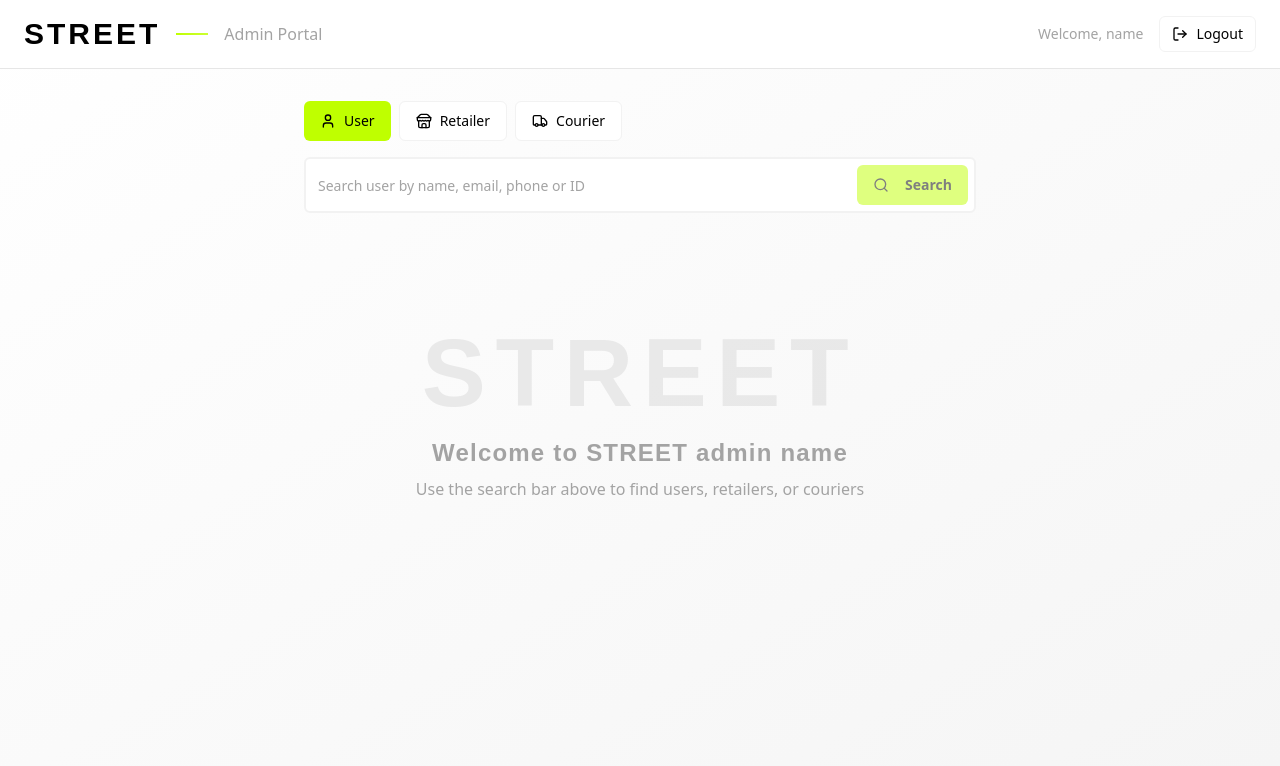
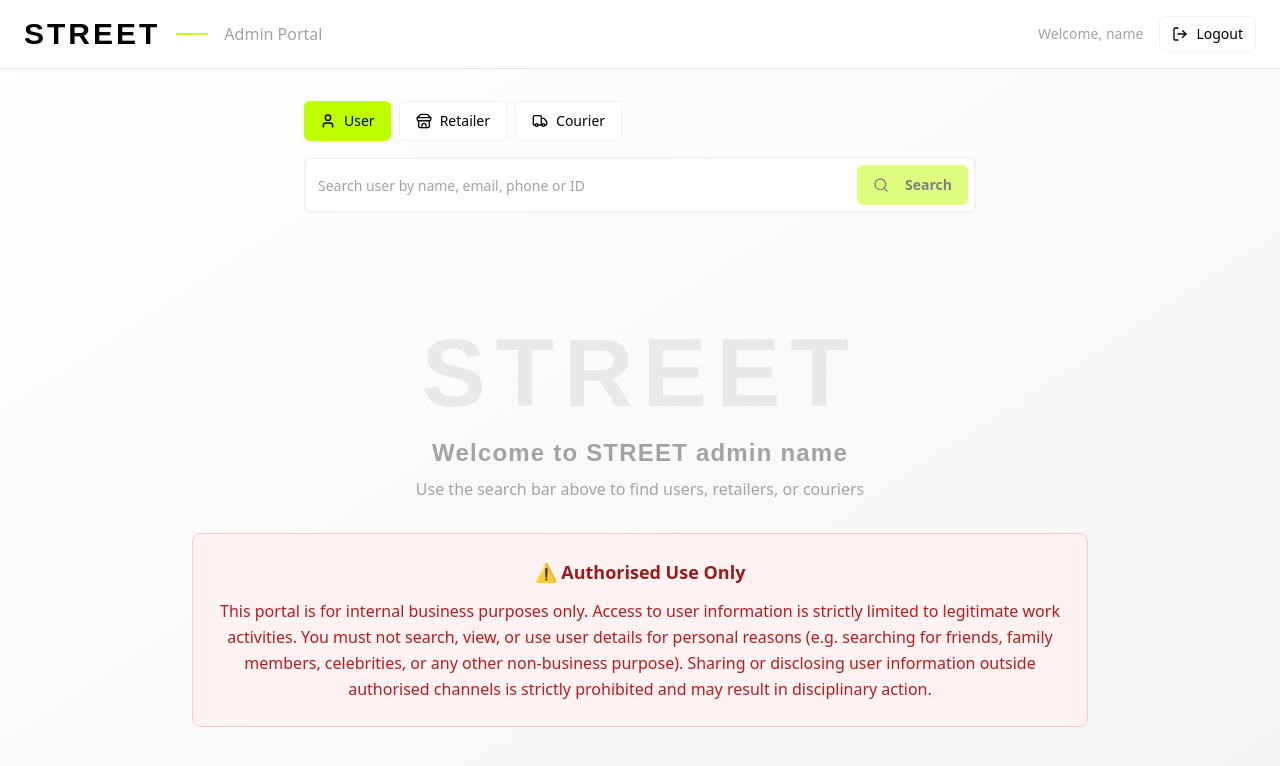
Before and after one commit to STREET-Technologies/street-admin-portal, a React (Vite) app: page / in a window 1280 px wide. Both pictures are taken after typing "name@example.com", "Sample123" into the empty fields and a click on the button "Sign In". Shown: the top 766 px of the page. Built offline with nearby package versions, Linux system fonts and the light colour scheme; a web font is replaced by a local one.

Commit message:
Add important info to dashboard

```diff
--- a/src/components/AdminDashboard.tsx
+++ b/src/components/AdminDashboard.tsx
@@ -188,6 +188,13 @@ export function AdminDashboard({ onLogout, currentUser }: AdminDashboardProps) {
             <div className="street-logo text-8xl text-muted-foreground/20 mb-4">STREET</div>
             <h2 className="street-title text-2xl text-muted-foreground mb-2">Welcome to STREET admin {currentUser}</h2>
             <p className="text-muted-foreground mb-8">Use the search bar above to find users, retailers, or couriers</p>
+
+            <div className="max-w-4xl mx-auto bg-red-50 border border-red-200 rounded-lg p-6">
+              <h3 className="font-semibold text-red-800 mb-3 text-lg">⚠️ Authorised Use Only</h3>
+              <p className="text-red-700 leading-relaxed">
+                This portal is for internal business purposes only. Access to user information is strictly limited to legitimate work activities. You must not search, view, or use user details for personal reasons (e.g. searching for friends, family members, celebrities, or any other non-business purpose). Sharing or disclosing user information outside authorised channels is strictly prohibited and may result in disciplinary action.
+              </p>
+            </div>
           </div>
         )}
       </div>
```
